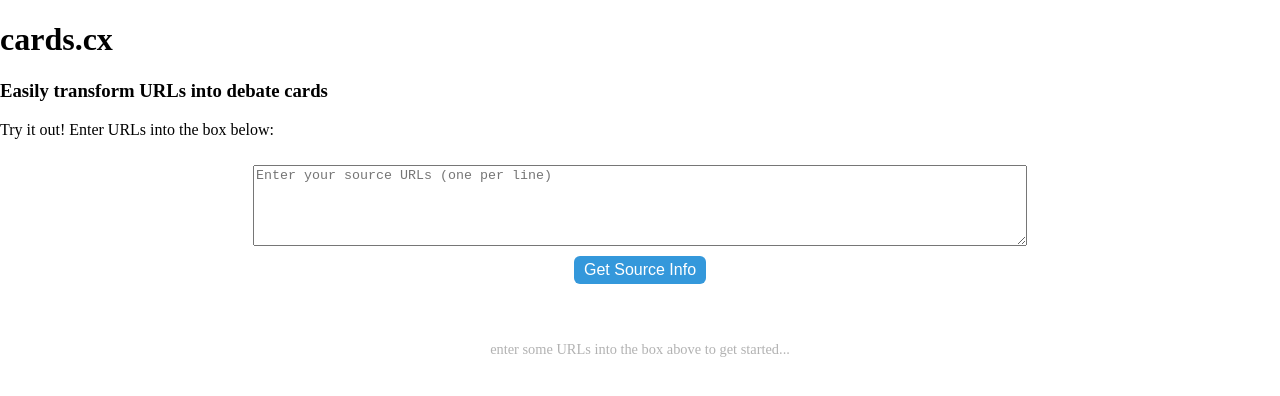
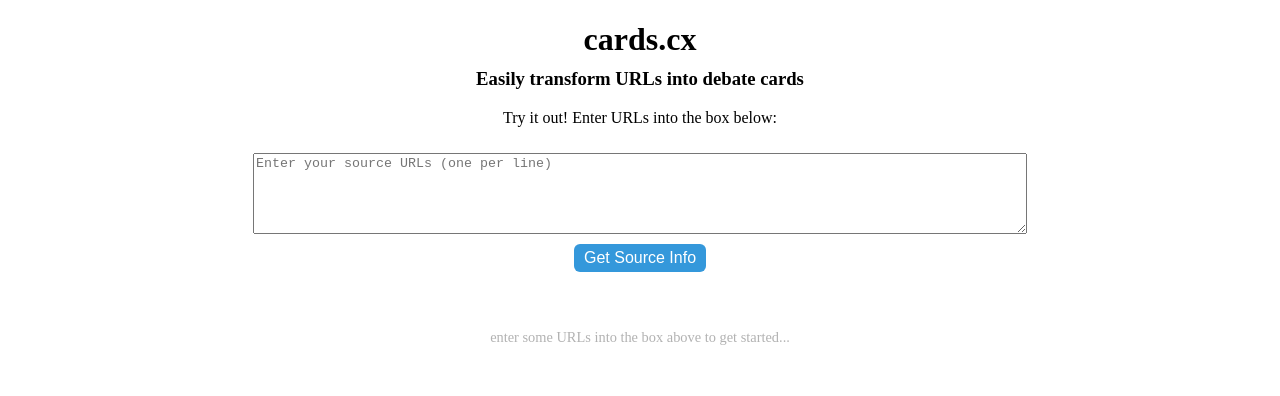
Before and after one commit to schwartzadev/cx-frontend, a React (Create React App) app: page / in a window 1280 px wide. Shown: the top 396 px of the page. Built offline with nearby package versions, Linux system fonts and the light colour scheme.

Commit message:
add styles to header

```diff
--- /dev/null
+++ b/src/Header.css
@@ -0,0 +1,11 @@
+.header {
+	text-align: center;
+}
+
+.header h1 {
+	margin-bottom: 0;
+}
+
+.header h3 {
+	margin-top: 0.5em;
+}
--- a/src/Header.js
+++ b/src/Header.js
@@ -1,4 +1,6 @@
 import React, { Component } from 'react';
+import './Header.css';
+
 
 class Header extends Component {
   render() {
```
